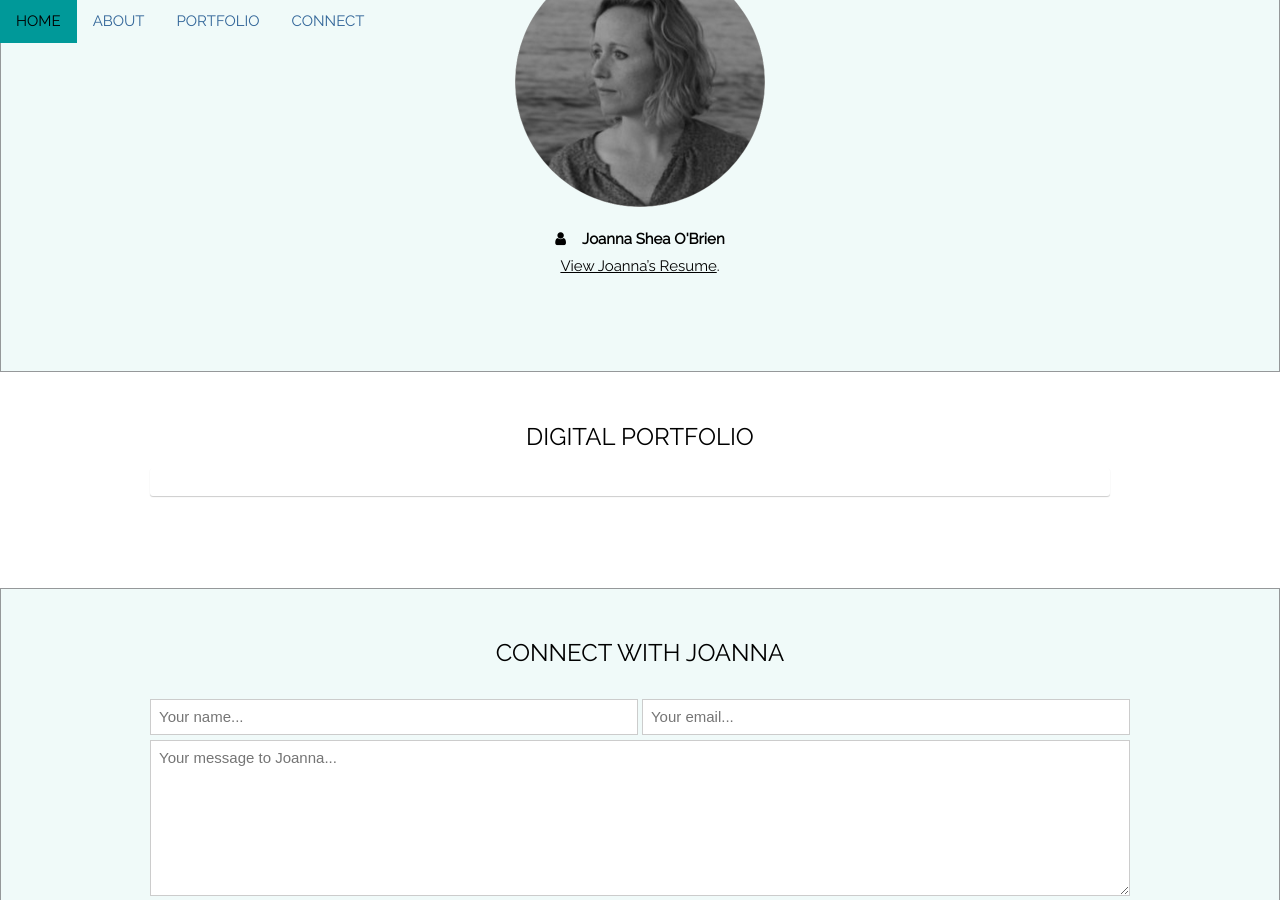
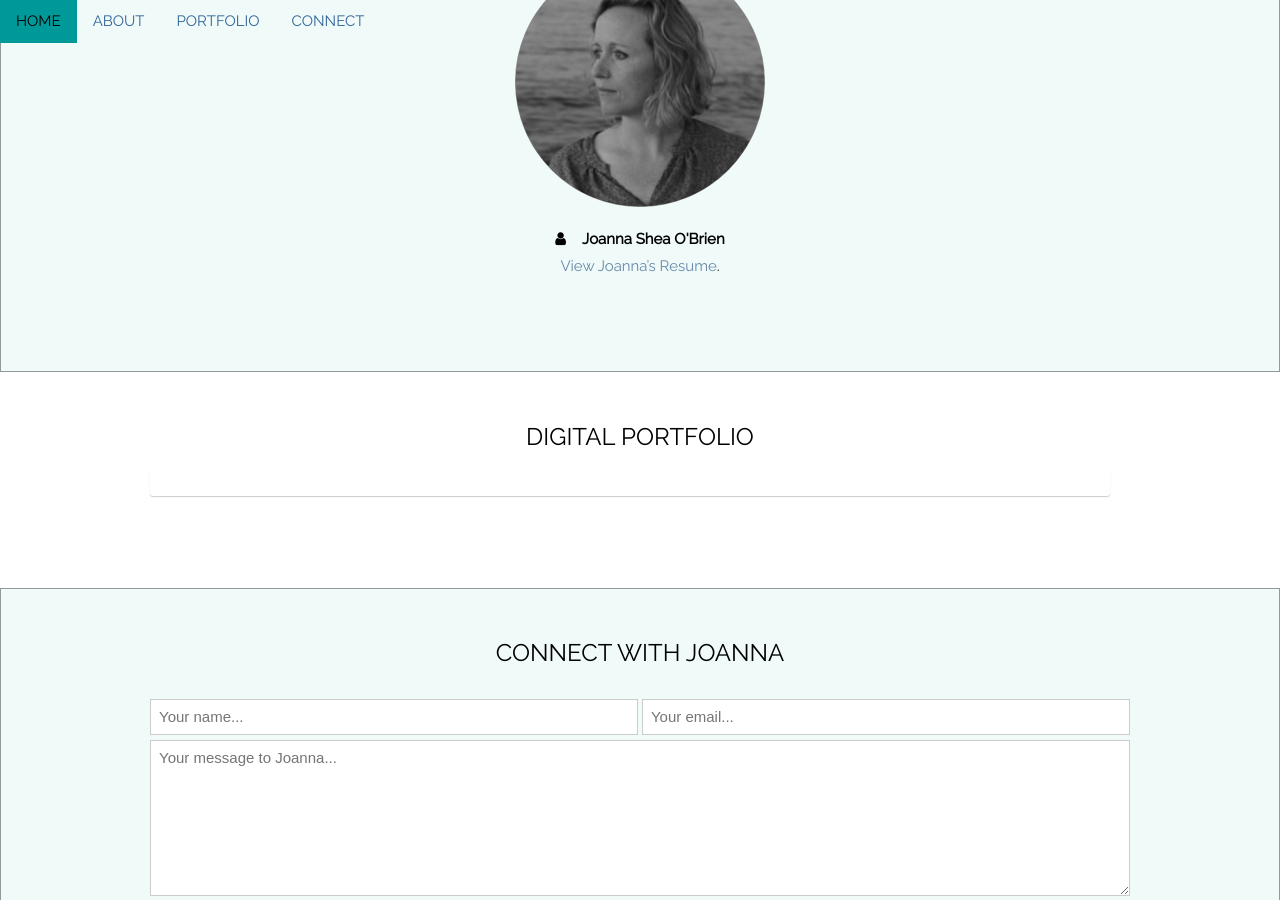
Before and after one commit to joannas7/joannas7.github.io, a Jekyll site: the page built from index.html, in a window 1280 px wide and 900 px high, scrolled down 1329 px. Built offline with Jekyll 4.4.1, drawn with Linux system fonts in a browser that asks for light colours; nearby versions of some CDN libraries.

Commit message:
Fixed link styling

```diff
--- a/assets/css/2-modules/_1-about-section.sass
+++ b/assets/css/2-modules/_1-about-section.sass
@@ -3,3 +3,7 @@
   border: 1px solid #95989A
   padding: auto
   color: black
+
+#about a
+  text-decoration: none
+  color: #68a
```
